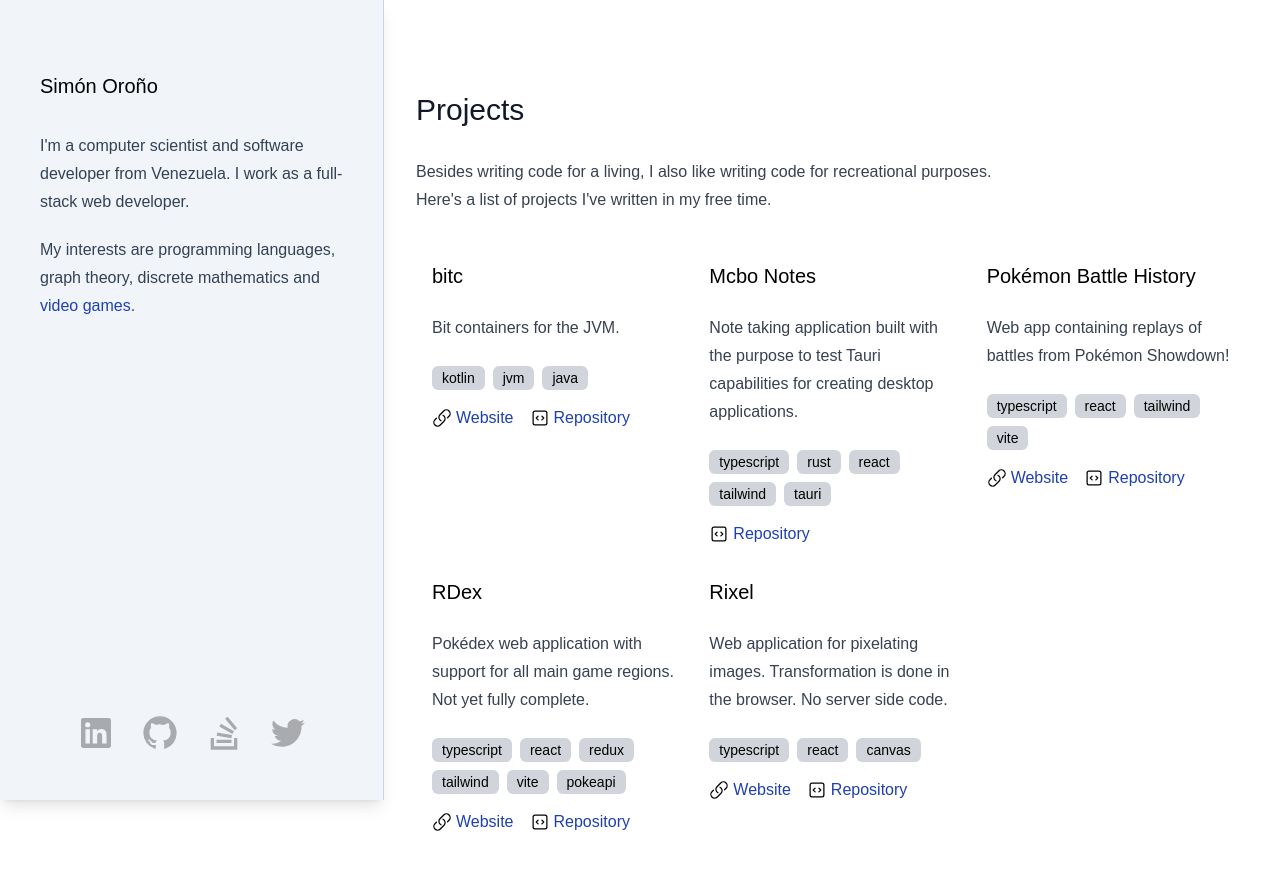
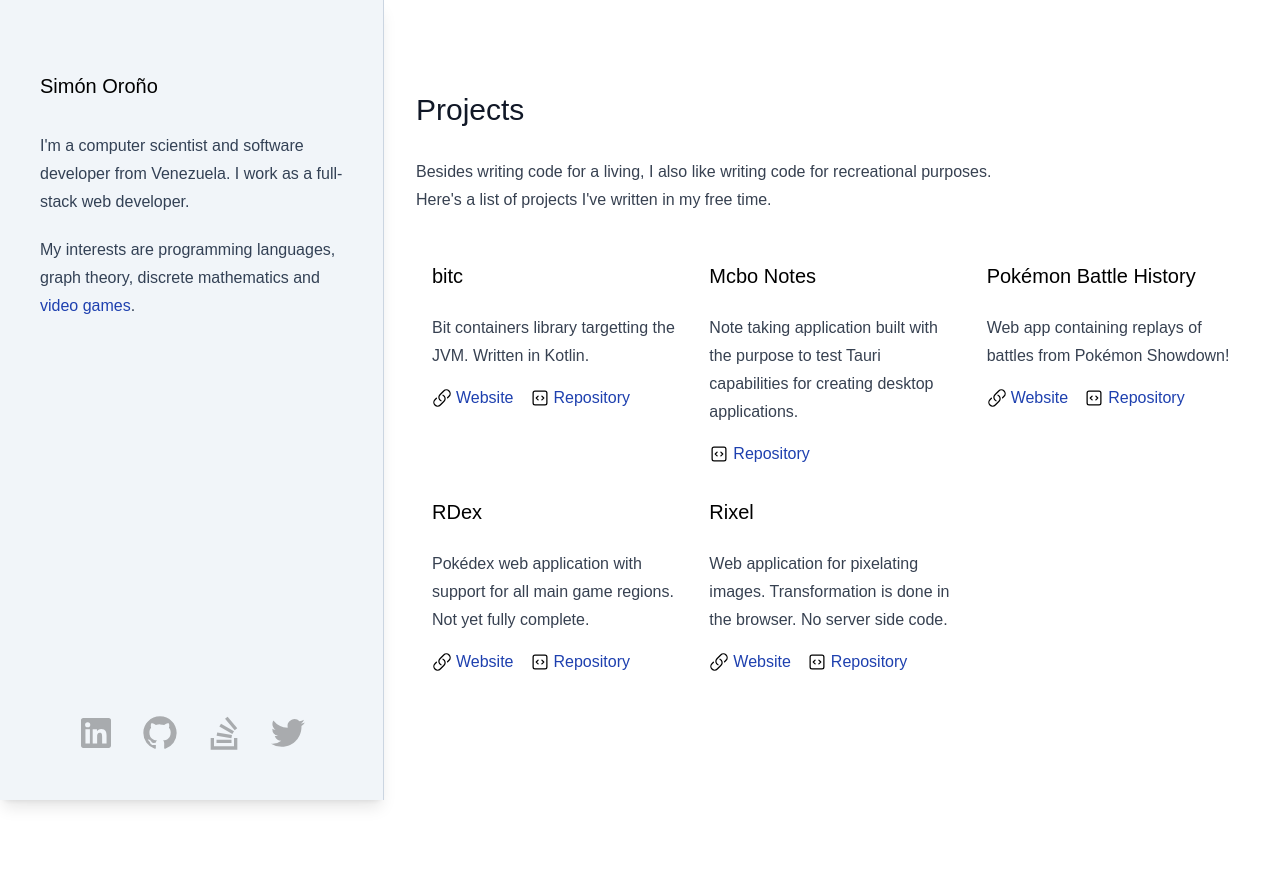
Before and after one commit to simonorono/simonorono-com-v1, a Next.js app: page / in a window 1280 px wide. Shown: the top 870 px of the page. After the commit the page ends 802 px from the top, so only its background shows below. Built offline with nearby package versions, Linux system fonts and the light colour scheme; no server answers.

Commit message:
Remove tags from project cards
Updated the bitc description.

```diff
--- a/components/project-card.tsx
+++ b/components/project-card.tsx
@@ -8,19 +8,13 @@ interface Props {
 }
 
 export default function ProjectCard({ project }: Props) {
-  const { name, description, tags, url, vcs } = project
+  const { name, description, url, vcs } = project
 
   return (
     <div className="flex flex-col space-y-4 border-b p-4 sm:border-0">
       <h3 className="text-xl font-medium">{name}</h3>
 
       <p className="prose pt-2">{description}</p>
-
-      <div className="relative bottom-0 space-y-2">
-        {tags.map(tag => (
-          <Tag className="mr-2" key={tag} text={tag} />
-        ))}
-      </div>
 
       <div className="flex items-baseline space-x-4">
         {url && (
--- a/data/projects.json
+++ b/data/projects.json
@@ -3,60 +3,29 @@
     "name": "bitc",
     "vcs": "https://github.com/simonorono/bitc",
     "url": "https://bitc.mcbodev.com",
-    "description": "Bit containers for the JVM.",
-    "tags": [
-      "kotlin",
-      "jvm",
-      "java"
-    ]
+    "description": "Bit containers library targetting the JVM. Written in Kotlin."
   },
   {
     "name": "Mcbo Notes",
     "vcs": "https://github.com/simonorono/mcbo-notes",
-    "description": "Note taking application built with the purpose to test Tauri capabilities for creating desktop applications.",
-    "tags": [
-      "typescript",
-      "rust",
-      "react",
-      "tailwind",
-      "tauri"
-    ]
+    "description": "Note taking application built with the purpose to test Tauri capabilities for creating desktop applications."
   },
   {
     "name": "Pokémon Battle History",
     "vcs": "https://github.com/simonorono/pkm-battles",
     "url": "https://pkm-battles.mcbodev.com/",
-    "description": "Web app containing replays of battles from Pokémon Showdown!",
-    "tags": [
-      "typescript",
-      "react",
-      "tailwind",
-      "vite"
-    ]
+    "description": "Web app containing replays of battles from Pokémon Showdown!"
   },
   {
     "name": "RDex",
     "vcs": "https://github.com/simonorono/rdex",
     "url": "https://rdex.mcbodev.com",
-    "description": "Pokédex web application with support for all main game regions. Not yet fully complete.",
-    "tags": [
-      "typescript",
-      "react",
-      "redux",
-      "tailwind",
-      "vite",
-      "pokeapi"
-    ]
+    "description": "Pokédex web application with support for all main game regions. Not yet fully complete."
   },
   {
     "name": "Rixel",
     "vcs": "https://github.com/simonorono/rixel",
     "url": "https://rixel.mcbodev.com",
-    "description": "Web application for pixelating images. Transformation is done in the browser. No server side code.",
-    "tags": [
-      "typescript",
-      "react",
-      "canvas"
-    ]
+    "description": "Web application for pixelating images. Transformation is done in the browser. No server side code."
   }
 ]
--- a/types.d.ts
+++ b/types.d.ts
@@ -3,7 +3,6 @@ interface Project {
   description: string,
   url?: string,
   vcs: string,
-  tags: string[],
 }
 
 interface Document {
```
